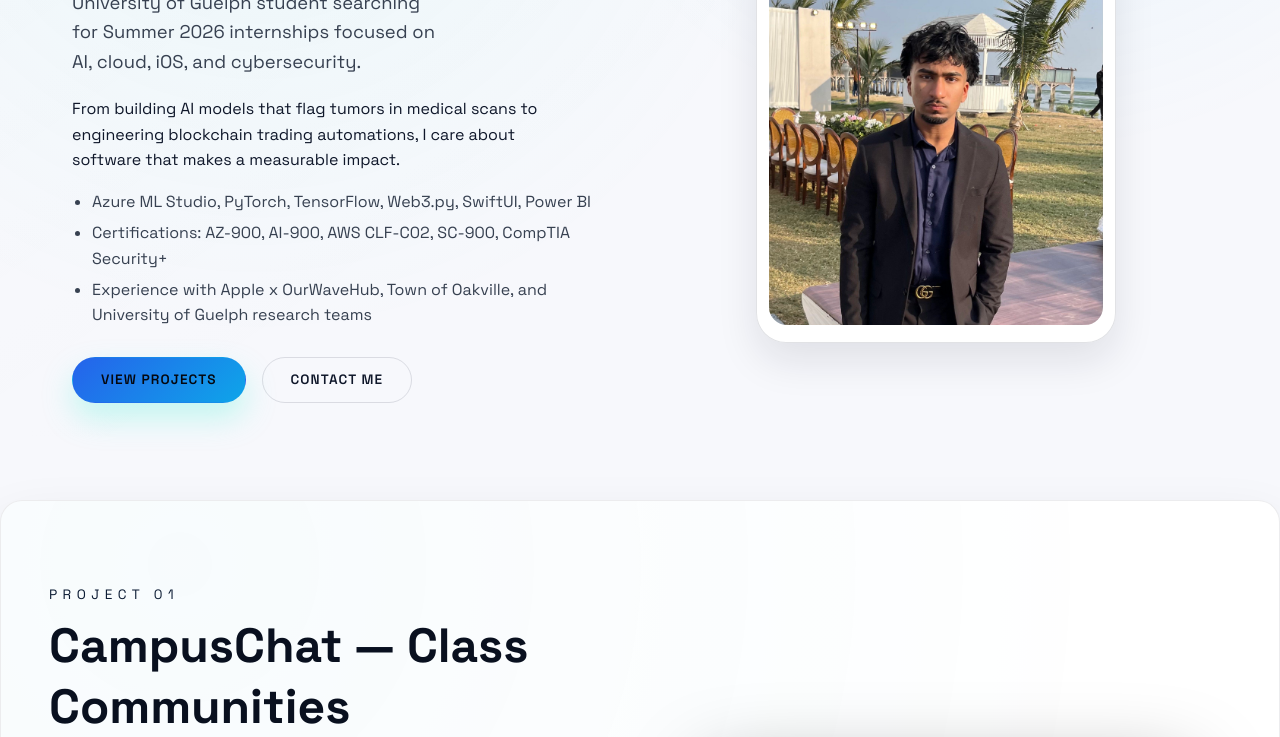
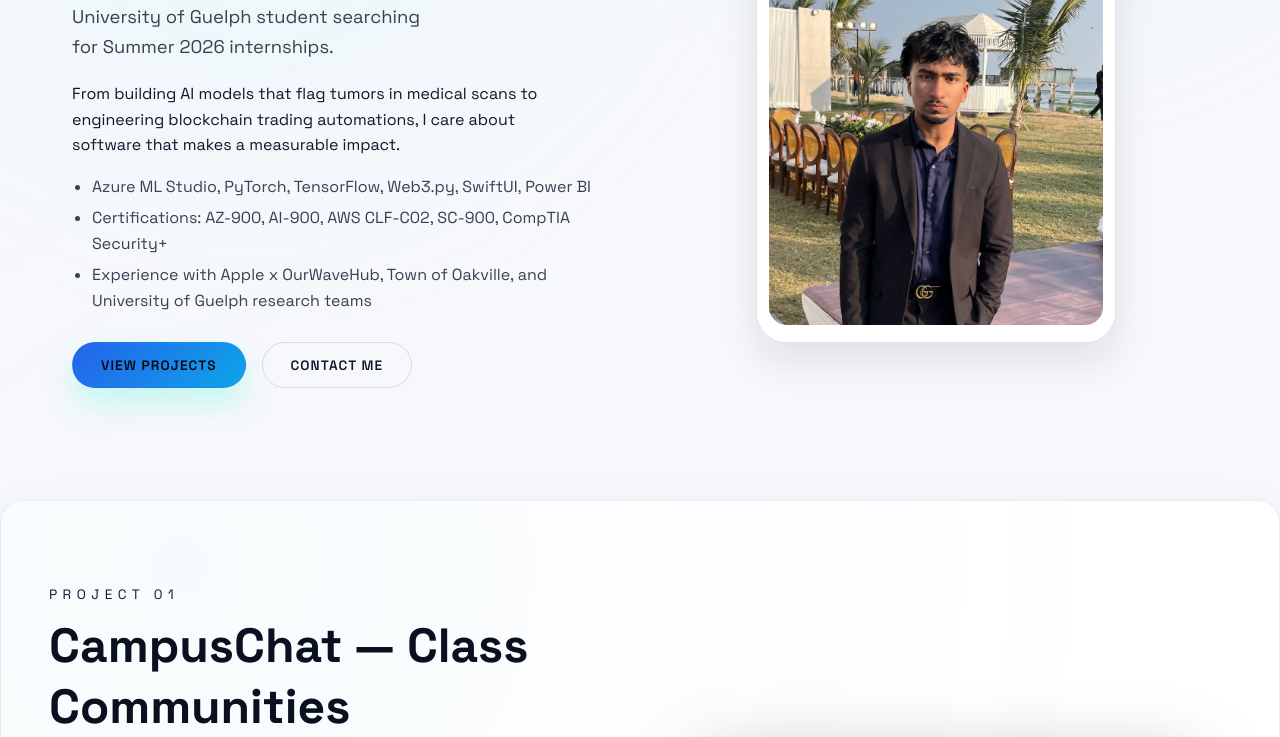
Before and after one commit to Ayaan06/ArchiveOfAyaan, a plain HTML site: page index.html in a window 1280 px wide. Shown: the part 363-1100 px from the top of the page. Drawn offline with Linux system fonts and the light colour scheme.

Commit message:
wording change

```diff
--- a/index.html
+++ b/index.html
@@ -53,7 +53,7 @@
             <p class="eyebrow">Computer Science (Co-op) Student</p>
             <h1>Ayaan Azfar</h1>
             <p class="tagline">
-              University of Guelph student searching for Summer 2026 internships focused on AI, cloud, iOS, and cybersecurity.
+              University of Guelph student searching for Summer 2026 internships.
             </p>
             <p class="hero-bio">
               From building AI models that flag tumors in medical scans to engineering blockchain trading automations, I care about
```
